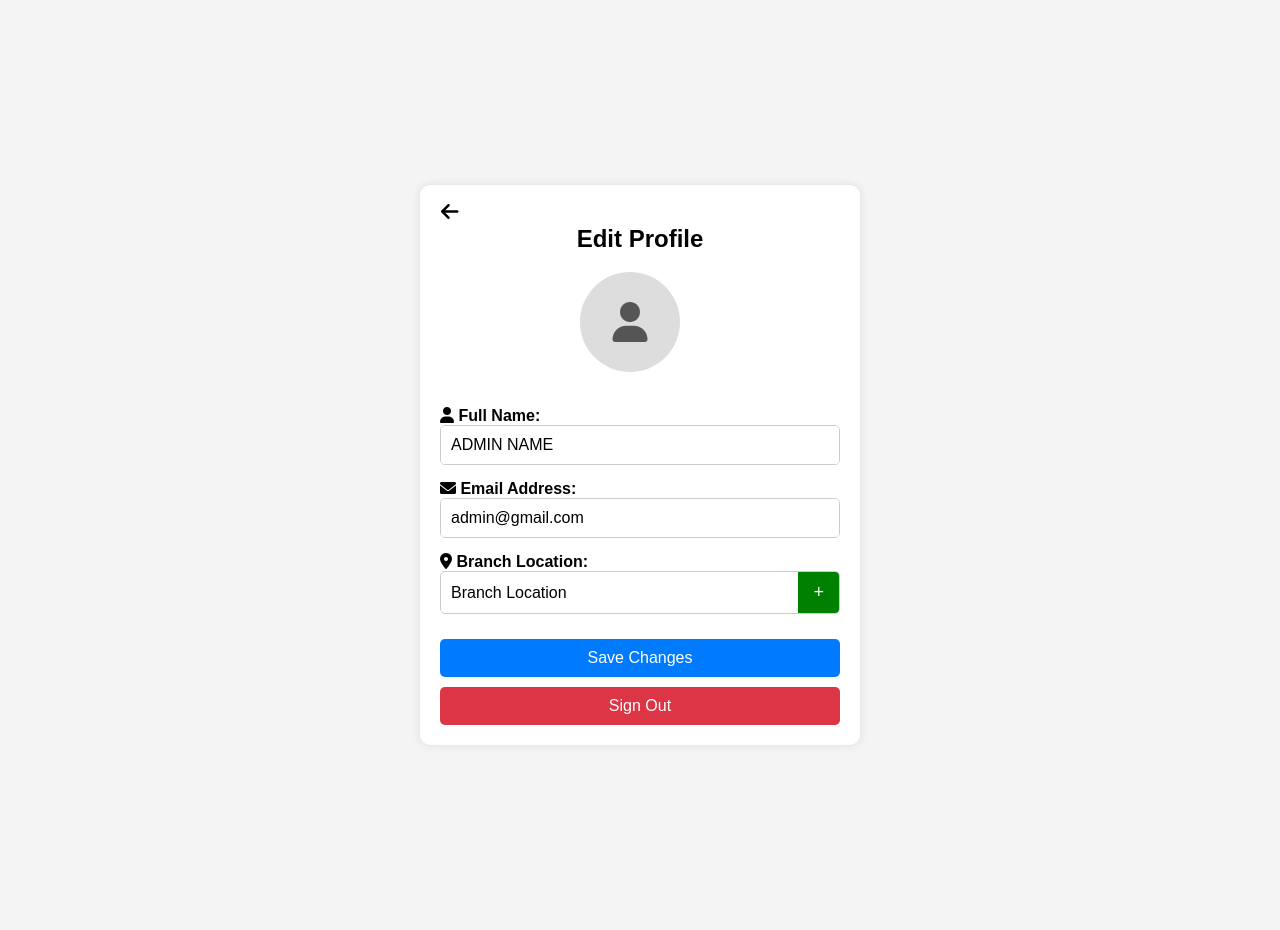
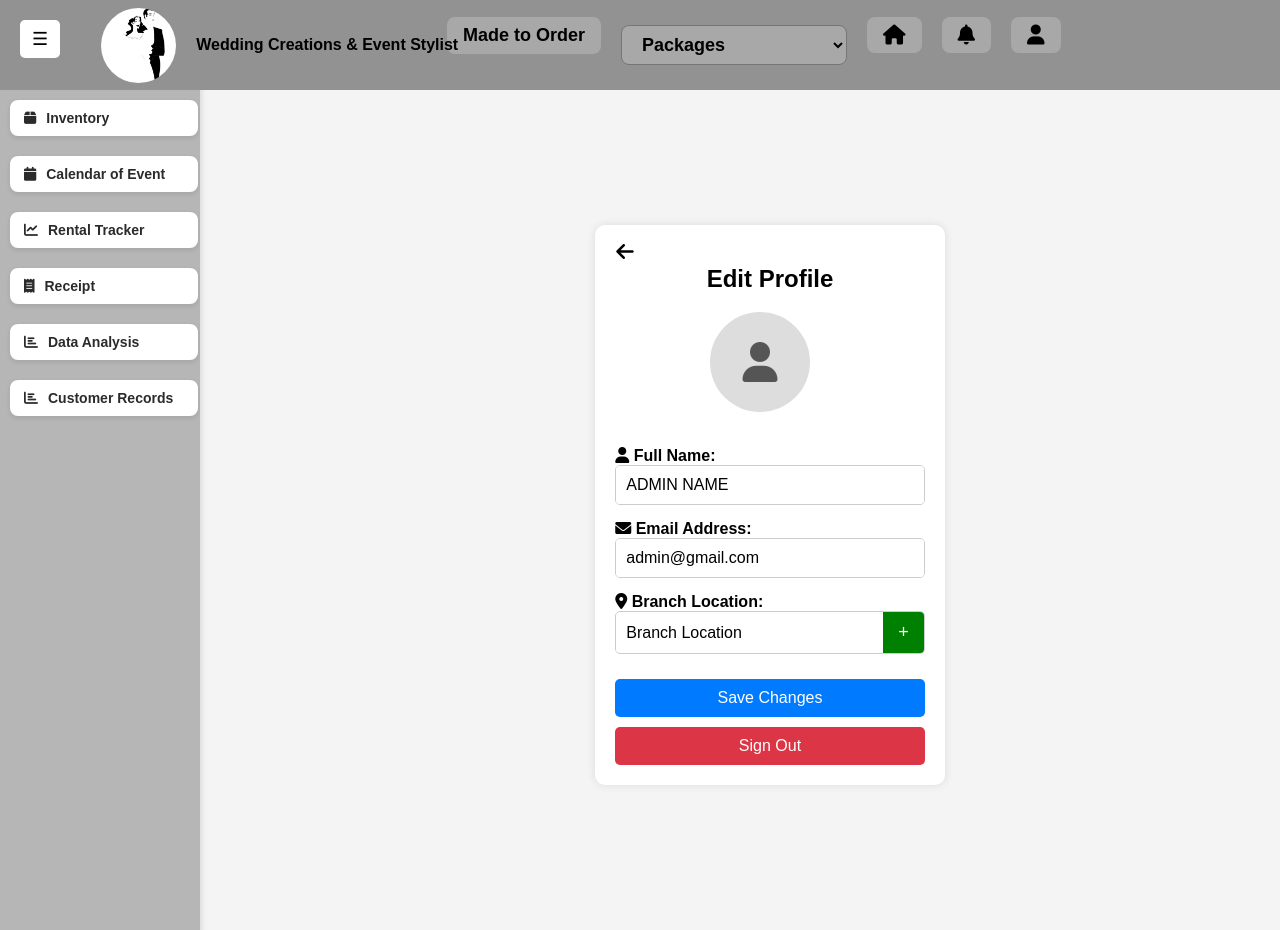
Before and after one commit to Neodayo/Saritas, a Django app: template saritas/saritasapp/templates/saritasapp/profile.html in a window 1280 px wide. Run offline with Django 4.2, Linux system fonts and the light colour scheme; the template is opened without the code that fills it, so the values that code supplies are empty; parts of the project's set-up code (start-up, migrations or seed data) failed here and were passed over; some web fonts are replaced.

Commit message:
directory only of the pages

```diff
--- a/saritas/saritasapp/templates/saritasapp/base.html
+++ b/saritas/saritasapp/templates/saritasapp/base.html
@@ -22,10 +22,10 @@
             <a href="{% url 'saritasapp:calendar' %}" class="nav-btn">
                 <span class="fas fa-calendar"></span> <text>Calendar of Event</text>
             </a>
-            <a href="" class="nav-btn">
+            <a href="{% url 'saritasapp:rental_tracker' %}" class="nav-btn">
                 <span class="fas fa-chart-line"></span> <text>Rental Tracker</text>
             </a>
-            <a href="" class="nav-btn">
+            <a href="{% url 'saritasapp:receipt' %}" class="nav-btn">
                 <span class="fas fa-receipt"></span> <text>Receipt</text>
             </a>
             <a href="{% url 'saritasapp:data_analysis' %}" class="nav-btn">
@@ -55,8 +55,8 @@
             </select>
 
             <a href="{% url 'saritasapp:inventory_list' %}" class="header-link"><i class="fas fa-home"></i></a>
-            <a href="l" class="header-link"><i class="fas fa-bell"></i></a>
-            <a href="" class="header-link"><i class="fas fa-user"></i></a>
+            <a href="{% url 'saritasapp:notifications' %}" class="header-link"><i class="fas fa-bell"></i></a>
+            <a href="{% url 'saritasapp:profile' %}" class="header-link"><i class="fas fa-user"></i></a>
         </div>
     </div>
 
--- a/saritas/saritasapp/templates/saritasapp/notification.html
+++ b/saritas/saritasapp/templates/saritasapp/notification.html
@@ -1,3 +1,8 @@
+{% extends "saritasapp/base.html" %}
+{% load static %}
+{% block title %}notifications{% endblock %}
+
+{% block content %}
 <!DOCTYPE html>
 <html lang="en">
 <head>
@@ -163,3 +168,4 @@ h4 {
 </style>
 </body>
 </html>
+{% endblock %}
--- a/saritas/saritasapp/templates/saritasapp/profile.html
+++ b/saritas/saritasapp/templates/saritasapp/profile.html
@@ -1,3 +1,8 @@
+{% extends "saritasapp/base.html" %}
+{% load static %}
+{% block title %}Profile {% endblock %}
+
+{% block content %}
 <!DOCTYPE html>
 <html lang="en">
 <head>
@@ -257,3 +262,4 @@
     </script>
 </body>
 </html>
+{% endblock %}
--- a/saritas/saritasapp/urls.py
+++ b/saritas/saritasapp/urls.py
@@ -27,6 +27,15 @@ urlpatterns = [
     path("view-event/<int:event_id>/", views.view_event, name="view_event"),
     path("api/events/", views.get_events, name="api_events"),
     path("individual/", views.individual, name="individual"),
+<<<<<<< Updated upstream
     path("signup/", views.sign_up, name="sign_up"),
     path("signin/", views.sign_in, name="sign_in"),
+=======
+
+    #all views
+    path('profile/', views.profile_view, name='profile'),
+    path('receipt/', views.receipt_view, name='receipt'),
+    path('notifications/', views.notification_view, name='notifications'),
+    path('rental-tracker/', views.rental_tracker_view, name='rental_tracker'),
+>>>>>>> Stashed changes
 ]
--- a/saritas/static/css/mainbase.css
+++ b/saritas/static/css/mainbase.css
@@ -153,10 +153,10 @@ a:hover {
 .header-items {
     display: flex;
     align-items: center;
-    gap: 100px;
-    /* margin-right: 15px; */
-    margin-left: auto;
-    /* justify-content: flex-end; */
+    justify-content: flex-end;
+    gap: 20px;
+    margin-right: 50px;
+    position: relative;
 }
 
 .header-link {
```
Also changed, not shown: saritas/saritasapp/templates/saritasapp/receipt.html (+7 -0 lines), saritas/saritasapp/templates/saritasapp/rental_tracker.html (+7 -0 lines), saritas/saritasapp/views.py (+16 -0 lines).
